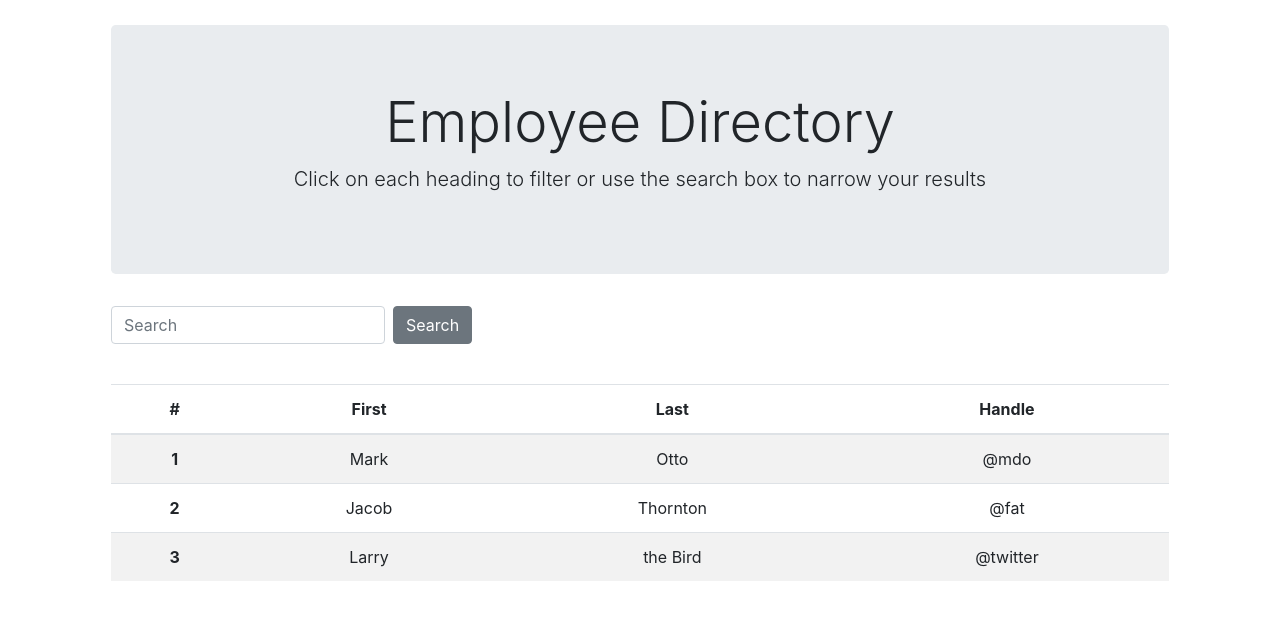
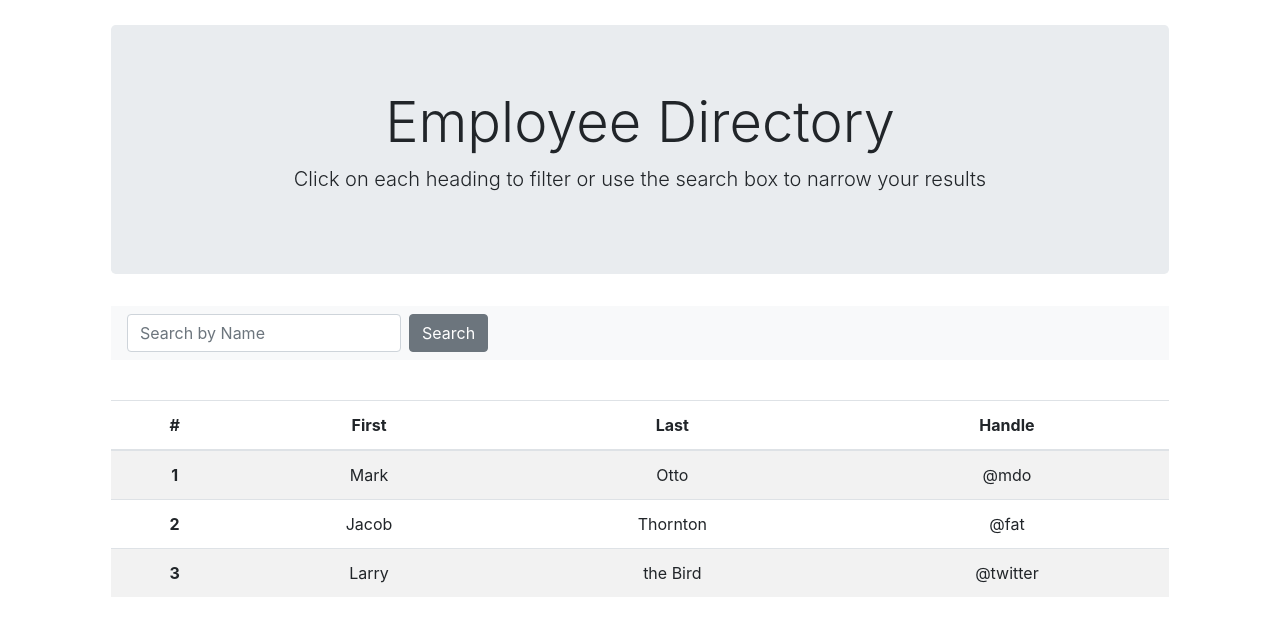
Before and after one commit to kmcleod81/employee-directory, a React (Create React App) app: page / in a window 1280 px wide. Shown: the top 636 px of the page. Built offline with nearby package versions, Linux system fonts and the light colour scheme.

Commit message:
added nav to search

```diff
--- a/src/components/Search/Search.js
+++ b/src/components/Search/Search.js
@@ -2,22 +2,25 @@ import React from "react";
 import "./Search.css";
 
 
-export default function Search() {
+export default function Search(props) {
     return (
-        <div className="searchbox">
+        <nav className="navbar navbar-expand-lg navbar-light bg-light">
             <form className="form-inline">
                 <input
                     className="form-control mr-sm-2"
-                    type="search"
-                    placeholder="Search"
-                    aria-label="Search"
+                    onChange={props.handleInputChange}
+          value={props.value}
+          name="search"
+          type="search"
+          placeholder="Search by Name"
+          id="search"
                 />
-                <button
+                <button onClick={props.handleFormSubmit}
                     className="btn btn-secondary my-2 my-sm-0"
                     type="submit">
                     Search
                     </button>
             </form>
-        </div >
+        </nav>
     );
 }
--- a/src/components/Table/Table.js
+++ b/src/components/Table/Table.js
@@ -1,7 +1,7 @@
 import React from "react";
 import "./table.css";
 
-export default function Table() {
+export default function Table(props) {
     return (
         <div className="table">
             <table class="table table-striped">
--- a/src/utils/Api.js
+++ b/src/utils/Api.js
@@ -2,7 +2,6 @@ import axios from "axios";
 
 export default {
     getUsers: function () {
-
         return axios.get("https://randomuser.me/api/?results=200&nat=us");
     }
 };
--- a/src/utils/DataAreaContext.js
+++ /dev/null
@@ -1,5 +0,0 @@
-import React from "react";
-
-const DataAreaContext = React.createContext({});
-
-export default DataAreaContext;
```
Also changed, not shown: src/components/Users.json (+23 -0 lines).
